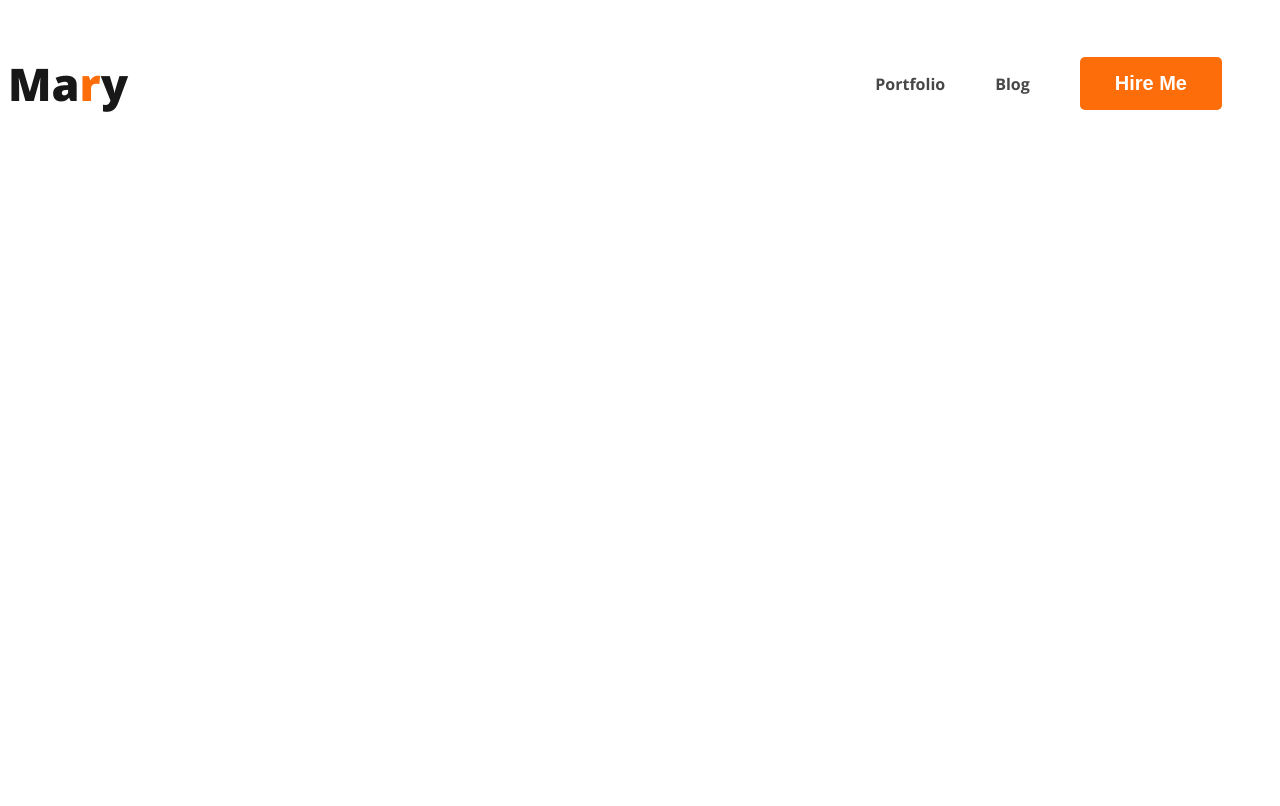
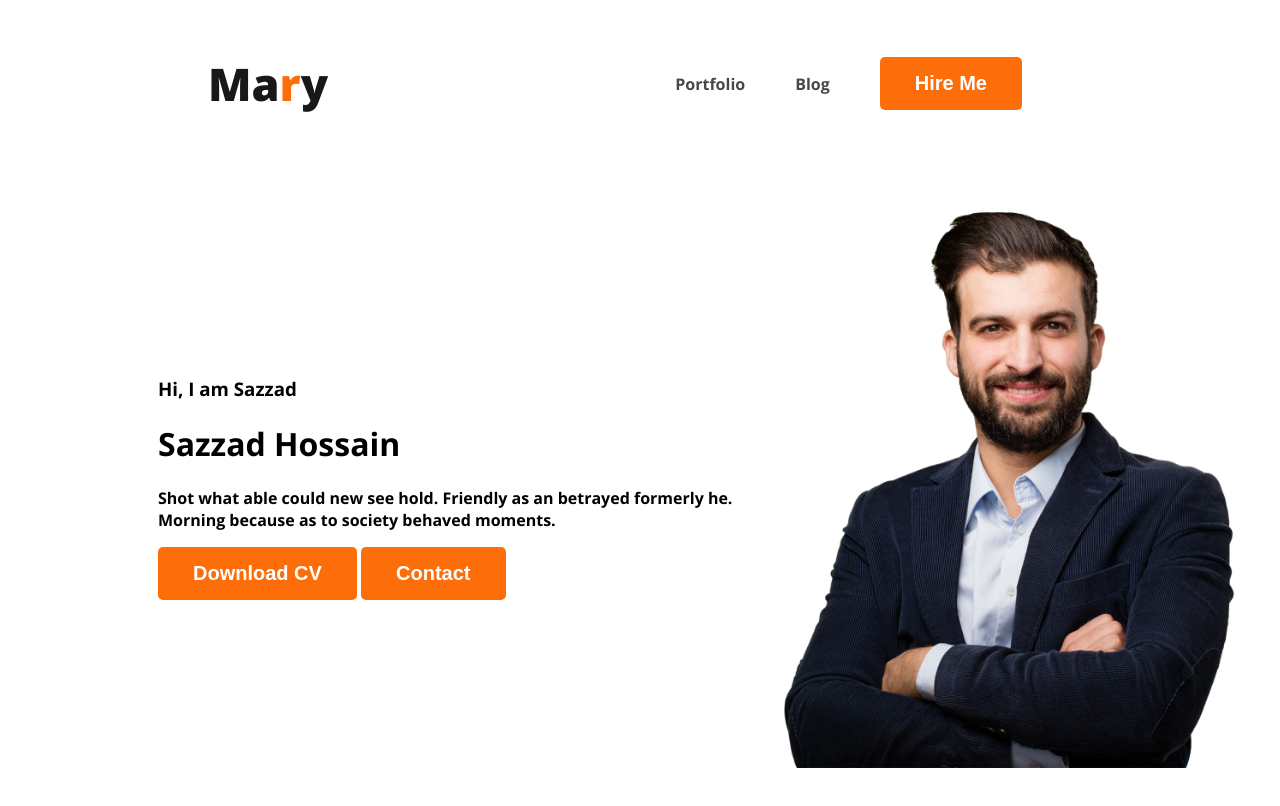
Before and after one commit to sksazzadhossain/webdeveloper-portfolio, a plain HTML site: page index.html in a window 1280 px wide. Drawn offline with nearby package versions, Linux system fonts and the light colour scheme; a web font is replaced by a local one.

Commit message:
banner content added

```diff
--- a/index.html
+++ b/index.html
@@ -1,6 +1,6 @@
 <!DOCTYPE html>
 <html lang="en">
-<head>
+<head class="header">
     <meta charset="UTF-8">
     <meta name="viewport" content="width=device-width, initial-scale=1.0">
     <title>Web Developer Portfolio</title>
@@ -19,6 +19,17 @@
                 <li><button class="btn-primary">Hire Me</button></li>
             </ul>
         </nav>
+        <div class="banner">
+            <div class="banner-content">
+                <h3 class="banner-greeting"> Hi, I am Sazzad</h3>
+                <h1 class="banner-title">Sazzad Hossain</h1>
+                <P>Shot what able could new see hold. Friendly as an betrayed formerly he.
+                    Morning because as to society behaved moments.</P>
+                    <button class="btn-primary">Download CV</button>
+                    <button class="btn-primary">Contact</button>
+            </div>
+            <img class="profile-pic" src="Images/hardy.png" alt="" srcset="">
+        </div>
     </header>
     <main>
 
--- a/styles/portfolio.css
+++ b/styles/portfolio.css
@@ -20,6 +20,7 @@ nav{
     display: flex;
     justify-content: space-between;
     align-items: center;
+    margin: 0 200px;
 }
 .nav-title{
     color: #181818;
@@ -40,3 +41,15 @@ nav a{
     text-decoration: none;
     color: #474747;
 }
+
+.header{
+    background-color: #FFF8F3;
+}
+.banner{
+    padding: 30px 30px 30px 150px;
+    display: flex;
+    align-items: center;
+}
+.banner .profile-pic{
+    width: 500px;
+}
```
Also changed, not shown: 1 other file.
